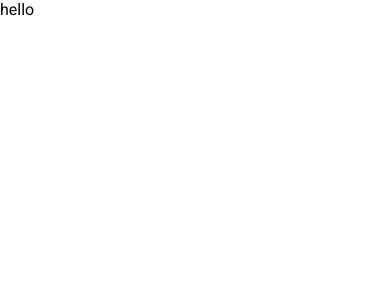
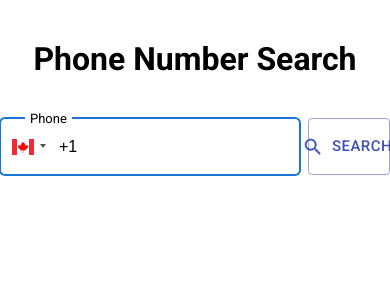
Before and after one commit to chadfawcett/itel-homework, a React (Create React App) app: page / in a window 390 px wide. Shown: the top 300 px of the page. Built offline with nearby package versions, Linux system fonts and the light colour scheme.

Commit message:
Basic phone number input and form submission

```diff
--- a/package.json
+++ b/package.json
@@ -4,12 +4,15 @@
   "private": true,
   "dependencies": {
     "@material-ui/core": "^4.11.0",
+    "@material-ui/icons": "^4.9.1",
     "@testing-library/jest-dom": "^4.2.4",
     "@testing-library/react": "^9.3.2",
     "@testing-library/user-event": "^7.1.2",
     "react": "^16.13.1",
     "react-dom": "^16.13.1",
-    "react-scripts": "3.4.3"
+    "react-phone-input-2": "^2.13.8",
+    "react-scripts": "3.4.3",
+    "styled-components": "^5.2.0"
   },
   "scripts": {
     "start": "react-scripts start",
--- a/src/App.js
+++ b/src/App.js
@@ -1,7 +1,26 @@
 import React from 'react'
+import styled from 'styled-components'
+
+import PhoneNumberSearch from './PhoneNumberSearch'
+
+const Container = styled.div`
+  width: 100%;
+  max-width: 700px;
+  margin: 40px auto;
+`
+
+const Header = styled.h1`
+  text-align: center;
+  margin-bottom: 40px;
+`
 
 function App() {
-  return <div className="App">hello</div>
+  return (
+    <Container>
+      <Header>Phone Number Search</Header>
+      <PhoneNumberSearch onSubmit={console.log} />
+    </Container>
+  )
 }
 
 export default App
--- /dev/null
+++ b/src/PhoneNumberSearch.js
@@ -0,0 +1,58 @@
+import React, { useState } from 'react'
+import PropTypes from 'prop-types'
+import { Button } from '@material-ui/core'
+import { Search as SearchIcon } from '@material-ui/icons'
+import styled from 'styled-components'
+import PhoneInput from 'react-phone-input-2'
+import 'react-phone-input-2/lib/material.css'
+
+const Form = styled.form`
+  display: flex;
+  justify-content: center;
+`
+
+const InputContainer = styled.div`
+  margin-right: 0.5em;
+`
+
+const PhoneNumberSearch = (props) => {
+  const [phoneValue, setPhoneValue] = useState('1')
+
+  const onSubmit = (e) => {
+    e && e.preventDefault()
+
+    props.onSubmit(phoneValue)
+  }
+
+  const onKeyDown = (e) => {
+    if (e.key === 'Enter' || e.keyCode === 13) onSubmit()
+  }
+
+  return (
+    <Form onSubmit={onSubmit}>
+      <InputContainer>
+        <PhoneInput
+          country="ca"
+          value={phoneValue}
+          onChange={setPhoneValue}
+          onKeyDown={onKeyDown}
+          inputProps={{ autoFocus: true }}
+        />
+      </InputContainer>
+      <Button
+        type="submit"
+        variant="outlined"
+        color="primary"
+        size="large"
+        startIcon={<SearchIcon />}>
+        Search
+      </Button>
+    </Form>
+  )
+}
+
+PhoneNumberSearch.propTypes = {
+  onSubmit: PropTypes.func.isRequired
+}
+
+export default PhoneNumberSearch
```
Also changed, not shown: 2 other files (tests, documents, lock files or other folders).
